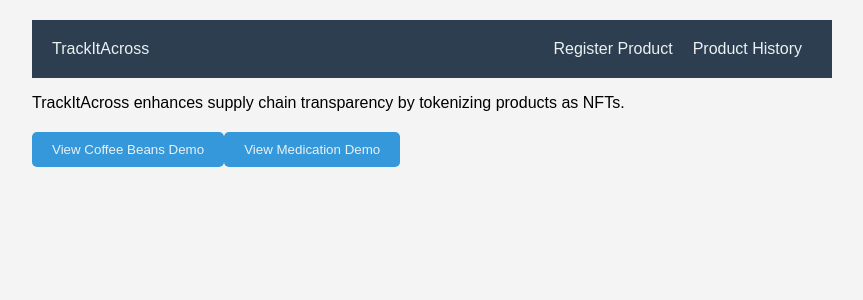
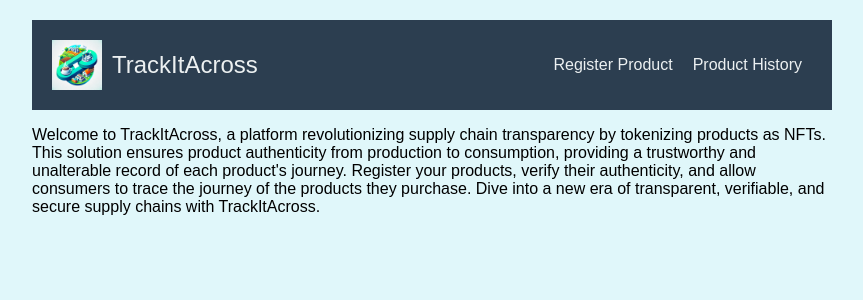
Before and after one commit to ShivaliLN/TraceItAcross, a React (Create React App) app: page / in a window 1280 px wide. Shown: the top 300 px of the page, without its empty margins (208-1071 px from the left). Built offline with nearby package versions, Linux system fonts and the light colour scheme.

Commit message:
Structure

```diff
--- a/package.json
+++ b/package.json
@@ -6,6 +6,7 @@
     "@testing-library/jest-dom": "^5.17.0",
     "@testing-library/react": "^13.4.0",
     "@testing-library/user-event": "^13.5.0",
+    "qrcode.react": "^3.1.0",
     "react": "^18.2.0",
     "react-dom": "^18.2.0",
     "react-router-dom": "^6.17.0",
--- a/src/components/Home.js
+++ b/src/components/Home.js
@@ -1,23 +1,32 @@
 // Home.js
 import React from 'react';
+import { Link } from 'react-router-dom';
+import logo from '../Logo.png';  // Assuming logo.png is in the assets folder
 import '../styles.css';  // Importing the styles
 
 function Home() {
   return (
     <div className="home-container">
       <header>
-        <div className="logo">TrackItAcross</div>
+        <div className="logo-section">
+          <img src={logo} alt="TrackItAcross Logo" className="logo-image" />
+          <div className="logo-text">TrackItAcross</div>
+        </div>
         <nav>
           <ul>
-            <li><a href="/register">Register Product</a></li>
-            <li><a href="/history">Product History</a></li>
+            <li><Link to="/register">Register Product</Link></li>
+            <li><Link to="/history">Product History</Link></li>
           </ul>
         </nav>
       </header>
       <section className="info-section">
-        <p>TrackItAcross enhances supply chain transparency by tokenizing products as NFTs.</p>
-        <button>View Coffee Beans Demo</button>
-        <button>View Medication Demo</button>
+        <p>
+          Welcome to TrackItAcross, a platform revolutionizing supply chain transparency by tokenizing products as NFTs.
+          This solution ensures product authenticity from production to consumption, providing a trustworthy and unalterable
+          record of each product's journey. Register your products, verify their authenticity, and allow consumers to trace
+          the journey of the products they purchase. Dive into a new era of transparent, verifiable, and secure supply chains
+          with TrackItAcross.
+        </p>
       </section>
     </div>
   );
--- a/src/components/ProductHistory.js
+++ b/src/components/ProductHistory.js
@@ -0,0 +1,52 @@
+// ProductHistory.js
+import React, { useState } from 'react';
+import { Link } from 'react-router-dom';
+import QRCode from 'qrcode.react';  // Importing the QRCode component
+import '../styles.css';  // Importing the styles
+
+function ProductHistory() {
+  const [searchQuery, setSearchQuery] = useState('');
+  const [qrValue, setQrValue] = useState('https://trackitacross.com/product/12345');  // Placeholder QR code value
+
+  const handleSearchChange = (e) => {
+    setSearchQuery(e.target.value);
+  };
+
+  const handleSearchSubmit = (e) => {
+    e.preventDefault();
+    // Fetch and display the product information based on the search query
+    // For the demo, we'll set the QR code value based on the search query
+    setQrValue('https://trackitacross.com/product/' + searchQuery);
+  };
+
+  const handleQrScanDemo = () => {
+    alert('Simulating QR code scan...');
+    // Simulate fetching product information using the QR code value
+    // In reality, you would use the QR code value to fetch product information from the smart contract/IPFS
+  };
+
+  return (
+    <div className="product-history-container">
+      <header>
+        <div className="logo">TrackItAcross</div>
+        <nav>
+          <ul>
+            <li><Link to="/">Home</Link></li>
+            <li><Link to="/register">Register Product</Link></li>
+          </ul>
+        </nav>
+      </header>
+      <form onSubmit={handleSearchSubmit}>
+        <input type="text" placeholder="Enter Product Identifier or Scan QR Code" onChange={handleSearchChange} />
+        <button type="submit">Search</button>
+      </form>
+      <div className="qr-code-section">
+        <QRCode value={qrValue} size={128} />  {/* Generating the QR code */}
+        <button onClick={handleQrScanDemo}>Scan QR Code (Demo)</button>
+      </div>
+      {/* Display product information here */}
+    </div>
+  );
+}
+
+export default ProductHistory;
--- a/src/components/RegisterProduct.js
+++ b/src/components/RegisterProduct.js
@@ -0,0 +1,63 @@
+// RegisterProduct.js
+import React, { useState } from 'react';
+import { Link } from 'react-router-dom';
+import '../styles.css';  // Importing the styles
+
+function RegisterProduct() {
+  const [formData, setFormData] = useState({
+    name: '',
+    batchNumber: '',
+    productionDate: '',
+    origin: '',
+    description: '',
+    imageUrl: '',
+    verificationDoc: null,
+  });
+
+  const handleInputChange = (e) => {
+    const { name, value } = e.target;
+    setFormData({
+      ...formData,
+      [name]: value,
+    });
+  };
+
+  const handleFileChange = (e) => {
+    setFormData({
+      ...formData,
+      verificationDoc: e.target.files[0],
+    });
+  };
+
+  const handleSubmit = (e) => {
+    e.preventDefault();
+    // Submit form data to the smart contract or backend server
+  };
+
+  return (
+    <div className="register-product-container">
+      <header>
+        <div className="logo">TrackItAcross</div>
+        <nav>
+          <ul>
+            <li><Link to="/">Home</Link></li>
+            <li><Link to="/history">Product History</Link></li>
+          </ul>
+        </nav>
+      </header>
+      <form onSubmit={handleSubmit}>
+        <input type="text" name="name" placeholder="Product Name" onChange={handleInputChange} />
+        <input type="text" name="batchNumber" placeholder="Batch Number" onChange={handleInputChange} />
+        <input type="date" name="productionDate" onChange={handleInputChange} />
+        <input type="text" name="origin" placeholder="Geographical Origin" onChange={handleInputChange} />
+        <input type="text" name="description" placeholder="Product Description" onChange={handleInputChange} />
+        <input type="text" name="imageUrl" placeholder="Image URL" onChange={handleInputChange} />
+        <input type="file" name="verificationDoc" onChange={handleFileChange} />
+        <button type="submit">Register Product</button>
+      </form>
+    </div>
+  );
+
+}
+
+export default RegisterProduct;
--- a/src/styles.css
+++ b/src/styles.css
@@ -98,3 +98,26 @@ body {
       width: 25%;
     }
   }
+
+  body {
+    font-family: 'Arial', sans-serif;
+    background-color: #e0f7fa; /* Updated background color */
+    margin: 0;
+    padding: 0;
+  }
+
+  .logo-section {
+    display: flex;
+    align-items: center;
+  }
+
+  .logo-image {
+    width: 50px;
+    height: 50px;
+    margin-right: 10px;
+  }
+
+  .logo-text {
+    font-size: 24px;
+    color: #ecf0f1;
+  }
```
Also changed, not shown: src/Logo.png (added), src/components/VerifyProduct.js (deleted), 1 other file (tests, documents, lock files or other folders).
